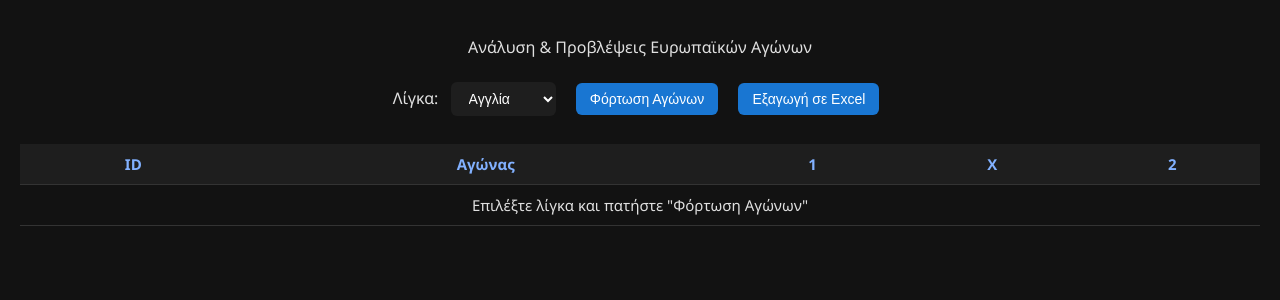
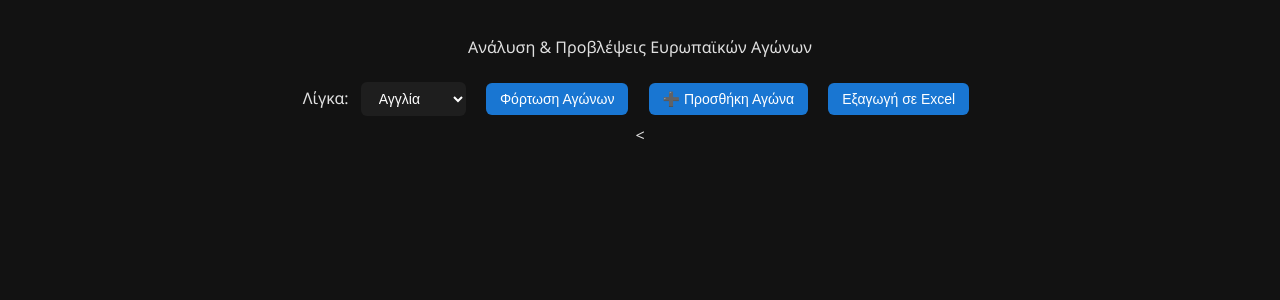
Before and after one commit to pierros1402/EURO_GOALS, a Flask app: page / in a window 1280 px wide. Shown: the part 73-373 px from the top of the page. Run offline with Flask 3, Linux system fonts and the light colour scheme.

```diff
--- a/templates/index.html
+++ b/templates/index.html
@@ -77,64 +77,14 @@
         <option value="Ιταλία">Ιταλία</option>
         <option value="Γερμανία">Γερμανία</option>
         <option value="Ελλάδα">Ελλάδα</option>
+        <option value="Δοκιμή">Δοκιμή</option>
       </select>
+
       <button onclick="loadMatches()">Φόρτωση Αγώνων</button>
+      <button onclick="addMatch()">➕ Προσθήκη Αγώνα</button>
       <button onclick="exportExcel()">Εξαγωγή σε Excel</button>
     </div>
 
     <table>
       <thead>
-        <tr>
-          <th>ID</th>
-          <th>Αγώνας</th>
-          <th>1</th>
-          <th>Χ</th>
-          <th>2</th>
-        </tr>
-      </thead>
-      <tbody id="matches-body">
-        <tr><td colspan="5">Επιλέξτε λίγκα και πατήστε "Φόρτωση Αγώνων"</td></tr>
-      </tbody>
-    </table>
-  </main>
-
-  <script>
-  async function loadMatches() {
-    const league = document.querySelector("#league").value;
-    const tableBody = document.querySelector("#matches-body");
-    tableBody.innerHTML = "<tr><td colspan='5'>⏳ Φόρτωση...</td></tr>";
-
-    try {
-      const res = await fetch("/api/matches");
-      if (!res.ok) throw new Error("Σφάλμα φόρτωσης API");
-      const data = await res.json();
-
-      tableBody.innerHTML = "";
-      if (data.count === 0) {
-        tableBody.innerHTML = "<tr><td colspan='5'>Δεν βρέθηκαν αγώνες</td></tr>";
-        return;
-      }
-
-      data.matches.forEach(match => {
-        const row = document.createElement("tr");
-        row.innerHTML = `
-          <td>${match.id}</td>
-          <td>${match.home_team} - ${match.away_team}</td>
-          <td>${match.home_odds ?? "-"}</td>
-          <td>${match.draw_odds ?? "-"}</td>
-          <td>${match.away_odds ?? "-"}</td>
-        `;
-        tableBody.appendChild(row);
-      });
-    } catch (err) {
-      console.error(err);
-      tableBody.innerHTML = "<tr><td colspan='5'>⚠️ Δεν είναι διαθέσιμο το API</td></tr>";
-    }
-  }
-
-  function exportExcel() {
-    alert("🧾 Εξαγωγή σε Excel – υπό κατασκευή...");
-  }
-  </script>
-</body>
-</html>
+        <
```
